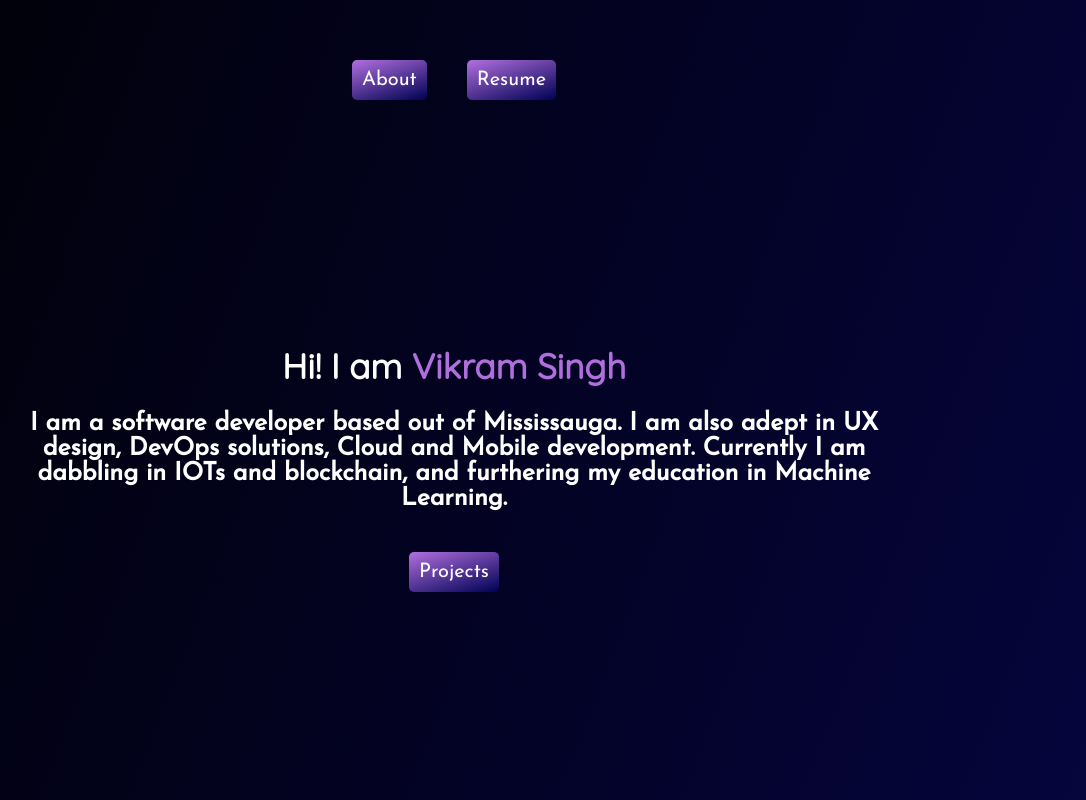
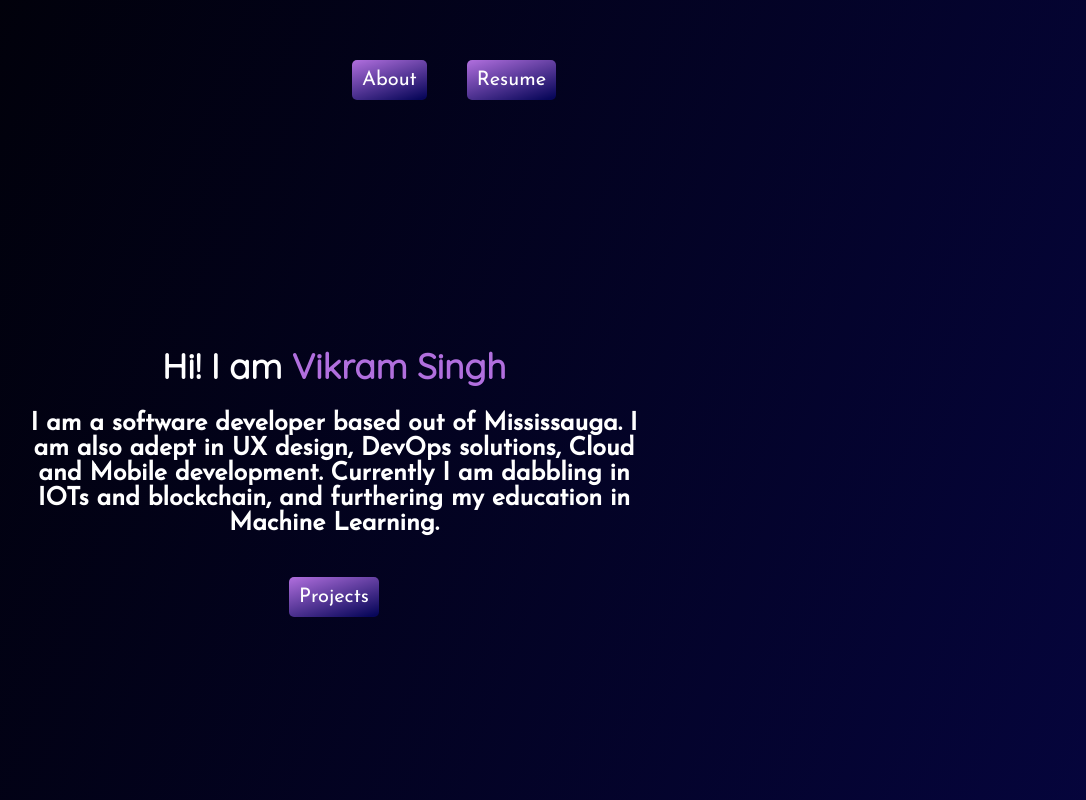
Before and after one commit to vikramsingh13/portfolio-website, a React (Create React App) app: page / in a window 1280 px wide. Shown: the part 440-1240 px from the top of the page, without its empty margins (186-1272 px from the left). Built offline with nearby package versions, Linux system fonts and the light colour scheme; no server answers; the HTML template or start-up script is replaced by a standard one.

Commit message:
changed max width of about for larger screens

```diff
--- a/src/scenes/about/about.css
+++ b/src/scenes/about/about.css
@@ -1,6 +1,7 @@
 .about{
     padding: 20rem;
     text-align: center;
+    max-width: 50%;
 
 }
 
```
